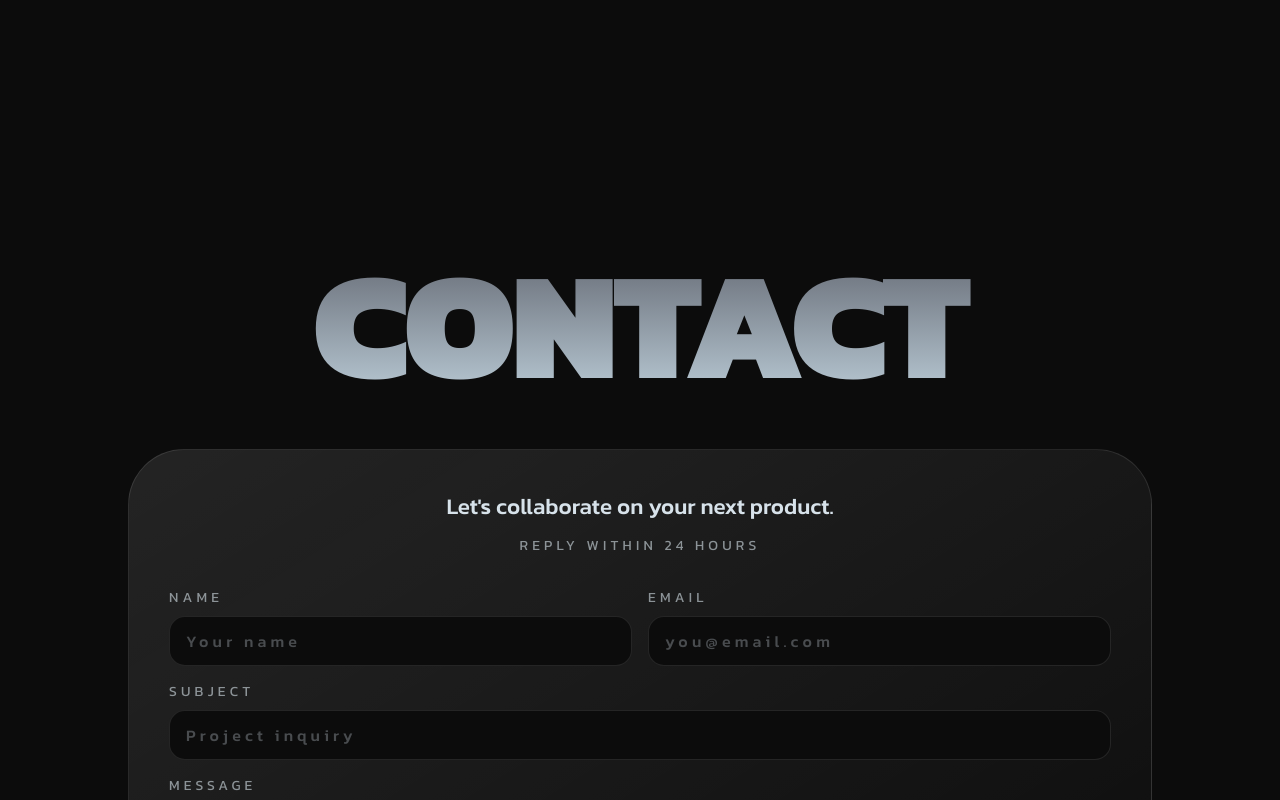
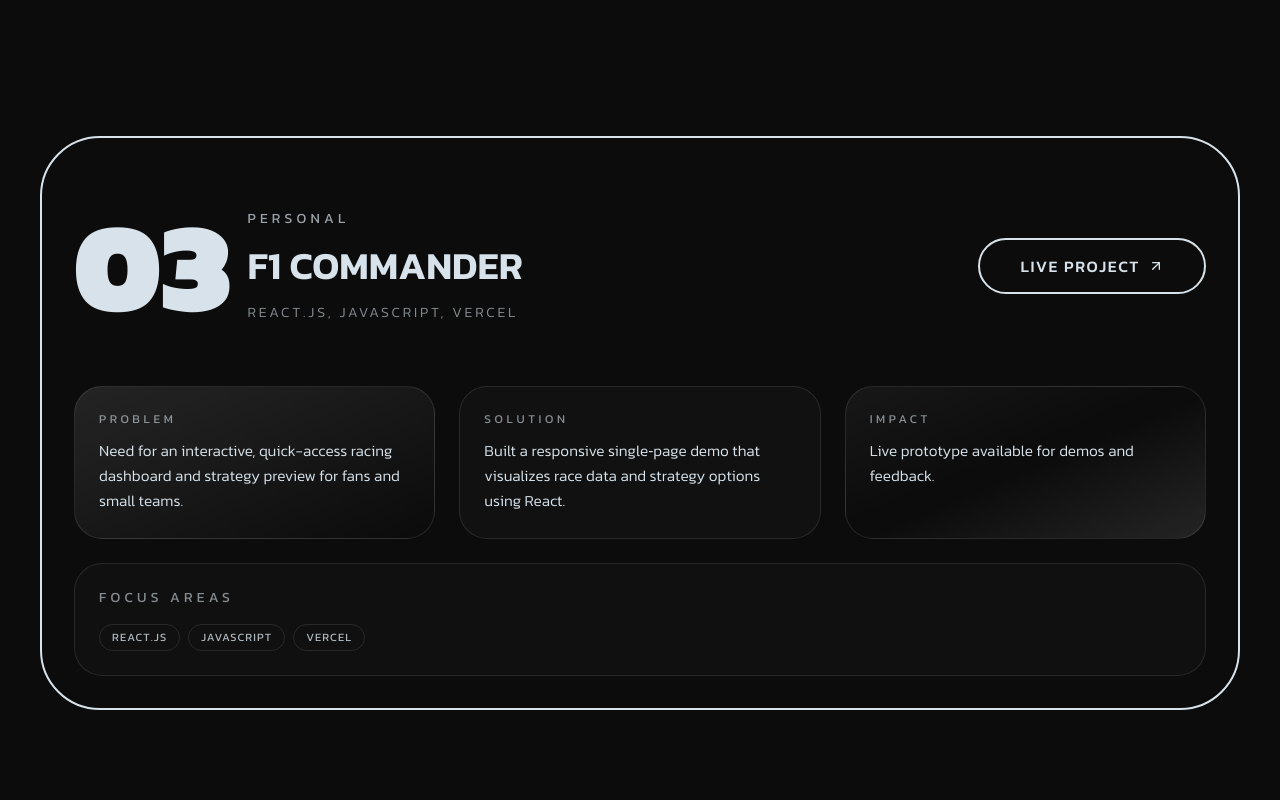
Before and after one commit to Devsrinivas69/portfolio, a React (Vite) app: page / in a window 1280 px wide. Shown: the part 8160-8960 px from the top of the page. Built offline with nearby package versions, Linux system fonts and the light colour scheme; no server answers.

Commit message:
added new project

```diff
--- a/src/sections/ProjectsSection.tsx
+++ b/src/sections/ProjectsSection.tsx
@@ -39,6 +39,23 @@ const PROJECTS = [
       'AI-assisted itinerary generation and recommendations',
       'Live weather data integration with REST APIs',
       'End-to-end deployment with Express backend',
+    ],
+  },
+  {
+    number: '03',
+    category: 'Personal',
+    name: 'F1 COMMANDER',
+    stack: 'React.js, JavaScript, Vercel',
+    liveUrl: 'https://2026-f1.vercel.app',
+    problem:
+      'Need for an interactive, quick-access racing dashboard and strategy preview for fans and small teams.',
+    solution:
+      'Built a responsive single‑page demo that visualizes race data and strategy options using React.',
+    impact: 'Live prototype available for demos and feedback.',
+    highlights: [
+      'Responsive telemetry-style UI and controls',
+      'Lightweight client-side performance optimizations',
+      'Deployed to Vercel for instant sharing',
     ],
   },
 ]
```
